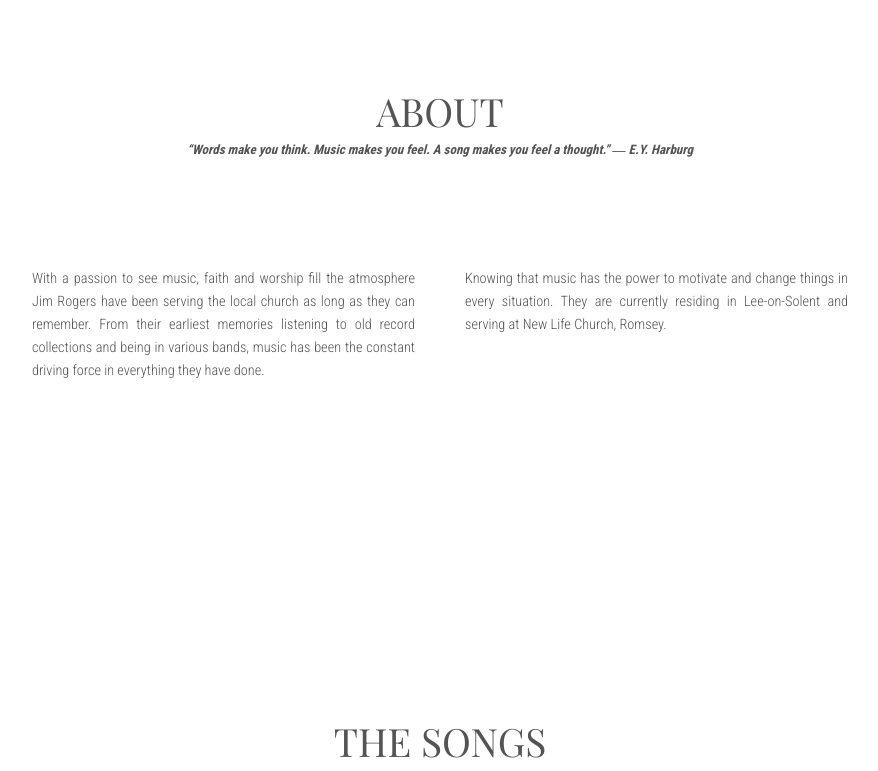
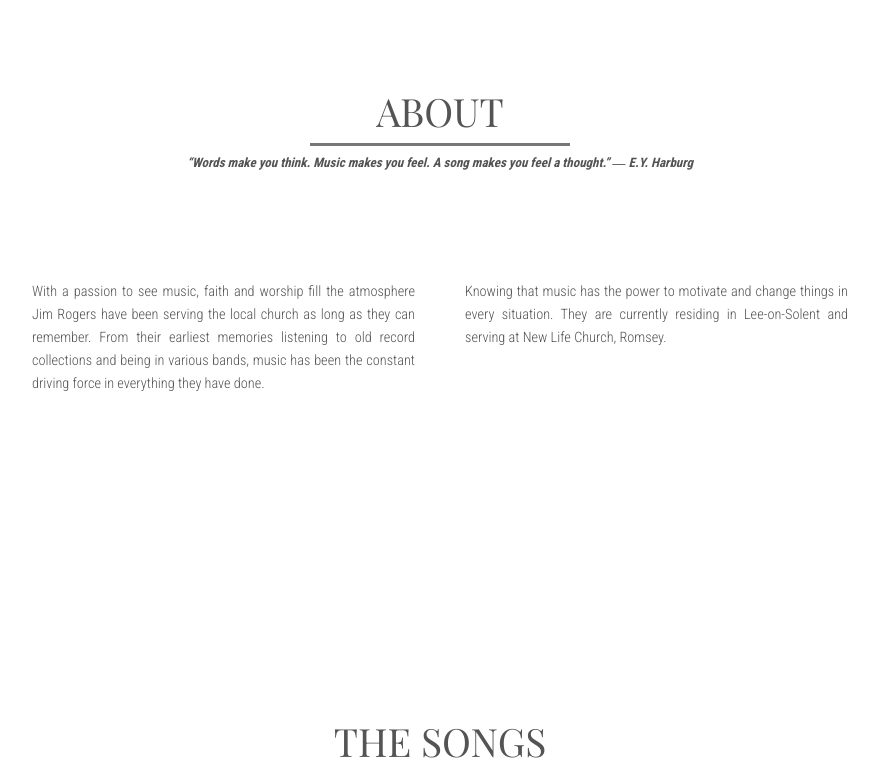
Before and after one commit to JimRogers/jimrogerswebsite, a Jekyll site: the page built from index.html, in a window 1280 px wide. Shown: the part 700-1471 px from the top of the page, without its empty margins (200-1078 px from the left). Built offline with Jekyll 4.4.1, drawn with Linux system fonts in a browser that asks for light colours; some web fonts are replaced; comment, search, counter and statistics services are not loaded; grey boxes are pictures that could not be loaded.

Commit message:
Add ammended underline

```diff
--- a/css/style.css
+++ b/css/style.css
@@ -53,14 +53,9 @@ a {
   text-decoration:none;
 }
 .underline {
-  background-image: url(../images/underline.png);
-  background-repeat: no-repeat;
-  background-position: center;
-  background-size: 15%;
-  width: 100%;
+  border-bottom:3px solid #777;
   margin: 0 auto;
-  text-align: center;
-
+  width:30%;
 }
 /*---------------------
 Navigation
```
